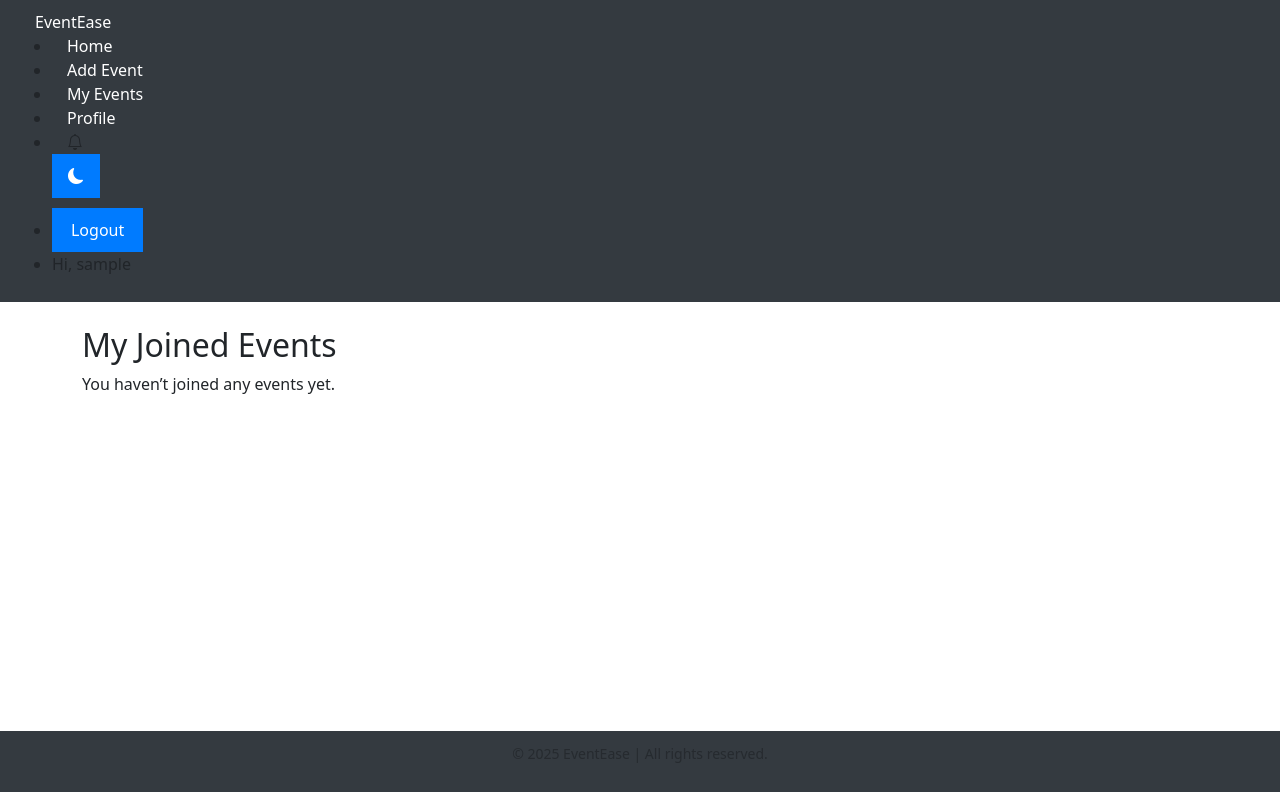
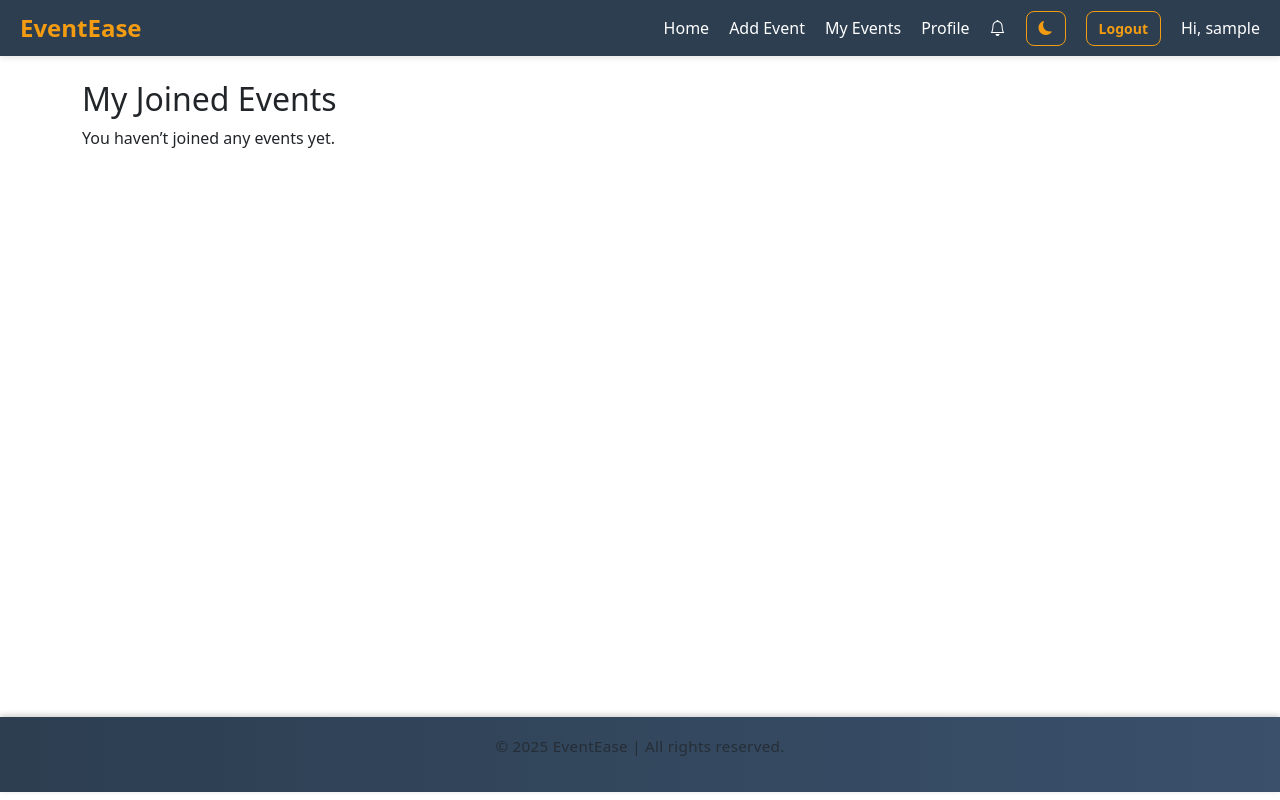
Before and after one commit to zeinali1/capstone-project, a Django app: page /my-events/ in a window 1280 px wide. Run offline with Django 5.2, Linux system fonts and the light colour scheme; the visitor is signed in with stand-in values (Sample User, id 1); data that the repository does not hold is empty; parts of the project's set-up code (start-up, migrations or seed data) failed here and were passed over.

Commit message:
update style.css

```diff
--- a/main_app/static/css/style.css
+++ b/main_app/static/css/style.css
@@ -1,14 +1,16 @@
-/* ===============================
-   General Layout & Typography
-=============================== */
+/* ==============================================
+   BASE STYLES
+================================================ */
 body {
   font-family: 'Poppins', sans-serif;
   background-color: #f8f9fa;
+  color: #2c3e50;
   margin: 0;
   padding: 0;
   display: flex;
   flex-direction: column;
   min-height: 100vh;
+  transition: background-color 0.3s ease, color 0.3s ease;
 }
 
 main {
@@ -16,161 +18,290 @@ main {
   padding: 20px;
 }
 
-/* ===============================
-   Navbar
-=============================== */
+/* ==============================================
+   NAVIGATION BAR
+================================================ */
 nav {
-    background-color: #343a40;
+  background-color: #2c3e50;
+  color: white;
   padding: 10px 20px;
+  box-shadow: 0 2px 6px rgba(0, 0, 0, 0.1);
+  position: sticky;
+  top: 0;
+  z-index: 100;
+}
+
+.nav-container {
   display: flex;
   justify-content: space-between;
   align-items: center;
 }
 
-nav a {
-    color: #fff;
+.logo a {
+  color: #f39c12;
   text-decoration: none;
-    margin-left: 15px;
-    transition: color 0.2s ease-in-out;
+  font-size: 24px;
+  font-weight: bold;
+  transition: color 0.3s;
 }
 
-nav a:hover {
-    color: #ffc107;
+.logo a:hover {
+  color: #ffb84d;
 }
 
-/* ===============================
-   Container & Cards
-=============================== */
-.container {
-    max-width: 1000px;
-    margin: 0 auto;
+.nav-links {
+  list-style: none;
+  display: flex;
+  gap: 20px;
+  margin: 0;
+  padding: 0;
+  align-items: center;
 }
 
-.card {
-    background-color: #fff;
-    border-radius: 10px;
-    padding: 20px;
-    margin: 15px 0;
-    box-shadow: 0 2px 8px rgba(0,0,0,0.1);
+.nav-links a {
+  color: white;
+  text-decoration: none;
+  font-weight: 500;
+  transition: color 0.3s;
 }
 
-/* ===============================
-   Buttons
-=============================== */
-button,
-.btn {
-    background-color: #007bff;
-    border: none;
-    border-radius: 6px;
-    color: #fff;
-    padding: 10px 16px;
-    font-size: 15px;
-    cursor: pointer;
-    transition: background-color 0.2s ease-in-out;
+.nav-links a:hover {
+  color: #f39c12;
 }
 
-button:hover,
-.btn:hover {
-    background-color: #0056b3;
+.logout-form {
+  display: inline;
 }
 
-.btn-danger {
-    background-color: #dc3545;
+.logout-btn,
+.toggle-btn {
+  background: transparent;
+  border: 1px solid #f39c12;
+  color: #f39c12;
+  padding: 6px 12px;
+  border-radius: 8px;
+  font-size: 14px;
+  font-weight: 600;
+  cursor: pointer;
+  transition: all 0.3s ease;
 }
 
-.btn-danger:hover {
-    background-color: #c82333;
+.logout-btn:hover,
+.toggle-btn:hover {
+  background-color: #f39c12;
+  color: #fff;
+  transform: translateY(-2px);
 }
 
-/* ===============================
-   Forms
-=============================== */
-form {
-    display: flex;
-    flex-direction: column;
-    gap: 12px;
-    margin-top: 10px;
+/* ==============================================
+   EVENT CARDS
+================================================ */
+.event-list {
+  list-style: none;
+  padding: 0;
+  display: grid;
+  grid-template-columns: repeat(auto-fit, minmax(320px, 1fr));
+  gap: 24px;
 }
 
-input,
-select,
-textarea {
-    padding: 10px;
-    border: 1px solid #ced4da;
-    border-radius: 6px;
-    font-size: 15px;
-    width: 100%;
-    box-sizing: border-box;
+.event-card {
+  background-color: #fff;
+  border: 1px solid rgba(0,0,0,0.05);
+  border-radius: 12px;
+  padding: 1.2rem;
+  box-shadow: 0 6px 12px rgba(0, 0, 0, 0.08);
+  transition: transform 0.3s, box-shadow 0.3s;
 }
 
-input:focus,
-select:focus,
-textarea:focus {
-    border-color: #007bff;
-    outline: none;
+.event-card:hover {
+  transform: translateY(-6px);
+  box-shadow: 0 12px 24px rgba(0, 0, 0, 0.12);
 }
 
-/* ===============================
-   Tables
-=============================== */
-table {
-    width: 100%;
-    border-collapse: collapse;
-    margin-top: 15px;
+.event-card.past {
+  background-color: #f0f0f0;
+  border-left: 5px solid #b0b0b0;
+  opacity: 0.85;
 }
 
-th, td {
-    padding: 12px;
-    text-align: left;
-    border-bottom: 1px solid #dee2e6;
+/* ==============================================
+   EVENT DETAILS
+================================================ */
+.event-detail-container {
+  max-width: 800px;
+  margin: 40px auto;
+  padding: 0 20px;
 }
 
-th {
-    background-color: #007bff;
-    color: #fff;
+.event-card-detail {
+  background-color: #fff;
+  border-radius: 16px;
+  padding: 2rem 2.5rem;
+  box-shadow: 0 10px 20px rgba(0, 0, 0, 0.1);
+  transition: all 0.3s;
 }
 
-tr:hover {
-    background-color: #f1f1f1;
+.event-card-detail:hover {
+  transform: translateY(-4px);
+  box-shadow: 0 14px 28px rgba(0, 0, 0, 0.15);
 }
 
-/* ===============================
-   Alerts / Messages
-=============================== */
-.alert {
-    padding: 12px;
-    border-radius: 6px;
-    margin: 10px 0;
-    color: #fff;
+.event-title {
+  text-align: center;
+  font-size: 2rem;
+  font-weight: 700;
+  color: #2c3e50;
+  margin-bottom: 0.5rem;
 }
 
-.alert-success { background-color: #28a745; }
-.alert-error { background-color: #dc3545; }
-
-/* ===============================
-   Footer
-=============================== */
-footer {
-    background-color: #343a40;
-    color: #fff;
+.event-meta {
   text-align: center;
-    padding: 12px 0;
-    margin-top: auto;
-    font-size: 14px;
+  color: #666;
+  font-size: 0.95rem;
+  margin-bottom: 1.2rem;
 }
 
-/* ===============================
-   Responsive Design
-=============================== */
+.badge {
+  display: inline-block;
+  background-color: #f39c12;
+  color: white;
+  padding: 6px 14px;
+  border-radius: 20px;
+  font-weight: 600;
+  font-size: 0.9rem;
+  box-shadow: 0 3px 6px rgba(243, 156, 18, 0.4);
+}
+
+/* ==============================================
+   BUTTONS
+================================================ */
+.btn-row {
+  display: flex;
+  flex-wrap: wrap;
+  gap: 10px;
+  justify-content: center;
+  margin-top: 12px;
+}
+
+.btn {
+  display: inline-block;
+  padding: 8px 16px;
+  border-radius: 8px;
+  font-weight: 600;
+  border: none;
+  cursor: pointer;
+  transition: all 0.3s ease;
+  box-shadow: 0 4px 6px rgba(0, 0, 0, 0.1);
+}
+
+.btn-edit { background-color: #2c3e50; color: #fff; }
+.btn-edit:hover { background-color: #1b2a3a; }
+
+.btn-delete, .btn-leave { background-color: #dc3545; color: #fff; }
+.btn-delete:hover, .btn-leave:hover { background-color: #b02a37; }
+
+.btn-join { background-color: #28a745; color: #fff; }
+.btn-join:hover { background-color: #218838; }
+
+.btn-login { background-color: #f39c12; color: #fff; }
+.btn-login:hover { background-color: #e38f10; }
+
+/* ==============================================
+   FOOTER
+================================================ */
+footer {
+  background: linear-gradient(90deg, #2c3e50, #3a506b);
+  color: #f1f1f1;
+  text-align: center;
+  padding: 18px 0;
+  margin-top: auto;
+  box-shadow: 0 -2px 6px rgba(0, 0, 0, 0.2);
+  font-size: 0.95rem;
+  letter-spacing: 0.3px;
+}
+
+/* ==============================================
+   DARK MODE (Enhanced)
+================================================ */
+body.dark-mode {
+  background-color: #18181b;
+  color: #e5e7eb;
+}
+
+body.dark-mode nav {
+  background-color: #1f2937;
+  color: #e5e7eb;
+}
+
+body.dark-mode .logo a {
+  color: #fbbf24;
+}
+
+body.dark-mode .nav-links a {
+  color: #e5e7eb;
+}
+
+body.dark-mode .event-card {
+  background-color: #262626;
+  border: 1px solid rgba(255,255,255,0.06);
+  box-shadow: 0 6px 12px rgba(0,0,0,0.4);
+}
+
+body.dark-mode .event-card.past {
+  background-color: #2f2f2f;
+  border-left: 5px solid #555;
+}
+
+body.dark-mode .event-card-detail {
+  background-color: #1f2937;
+  color: #f3f4f6;
+}
+
+body.dark-mode .event-title {
+  color: #fbbf24;
+}
+
+body.dark-mode .badge {
+  background-color: #fbbf24;
+  color: #111;
+}
+
+body.dark-mode .btn-edit {
+  background-color: #374151;
+}
+body.dark-mode .btn-edit:hover {
+  background-color: #4b5563;
+}
+body.dark-mode .btn-join {
+  background-color: #16a34a;
+}
+body.dark-mode .btn-join:hover {
+  background-color: #15803d;
+}
+body.dark-mode .btn-delete,
+body.dark-mode .btn-leave {
+  background-color: #b91c1c;
+}
+body.dark-mode .btn-delete:hover,
+body.dark-mode .btn-leave:hover {
+  background-color: #991b1b;
+}
+
+body.dark-mode footer {
+  background: linear-gradient(90deg, #111827, #1e293b);
+  color: #d1d5db;
+}
+
+/* ==============================================
+   RESPONSIVE
+================================================ */
 @media (max-width: 768px) {
-    .container {
-        padding: 0 15px;
-    }
   nav {
     flex-direction: column;
     align-items: flex-start;
   }
-    nav a {
-        margin: 5px 0;
+  .nav-links {
+    flex-direction: column;
+    gap: 10px;
   }
 }
```
Lines whose indentation alone changed are shown as unchanged.
